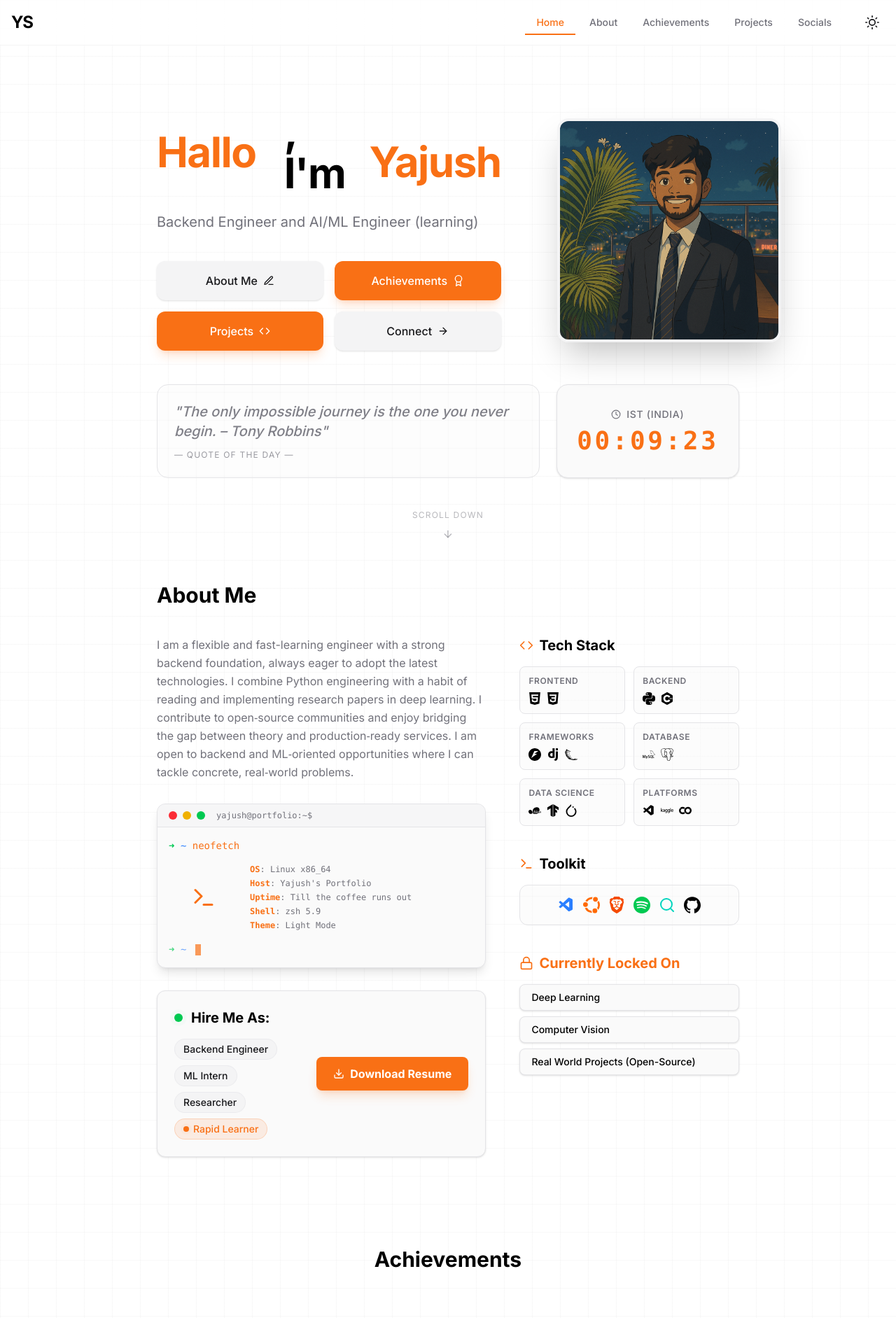
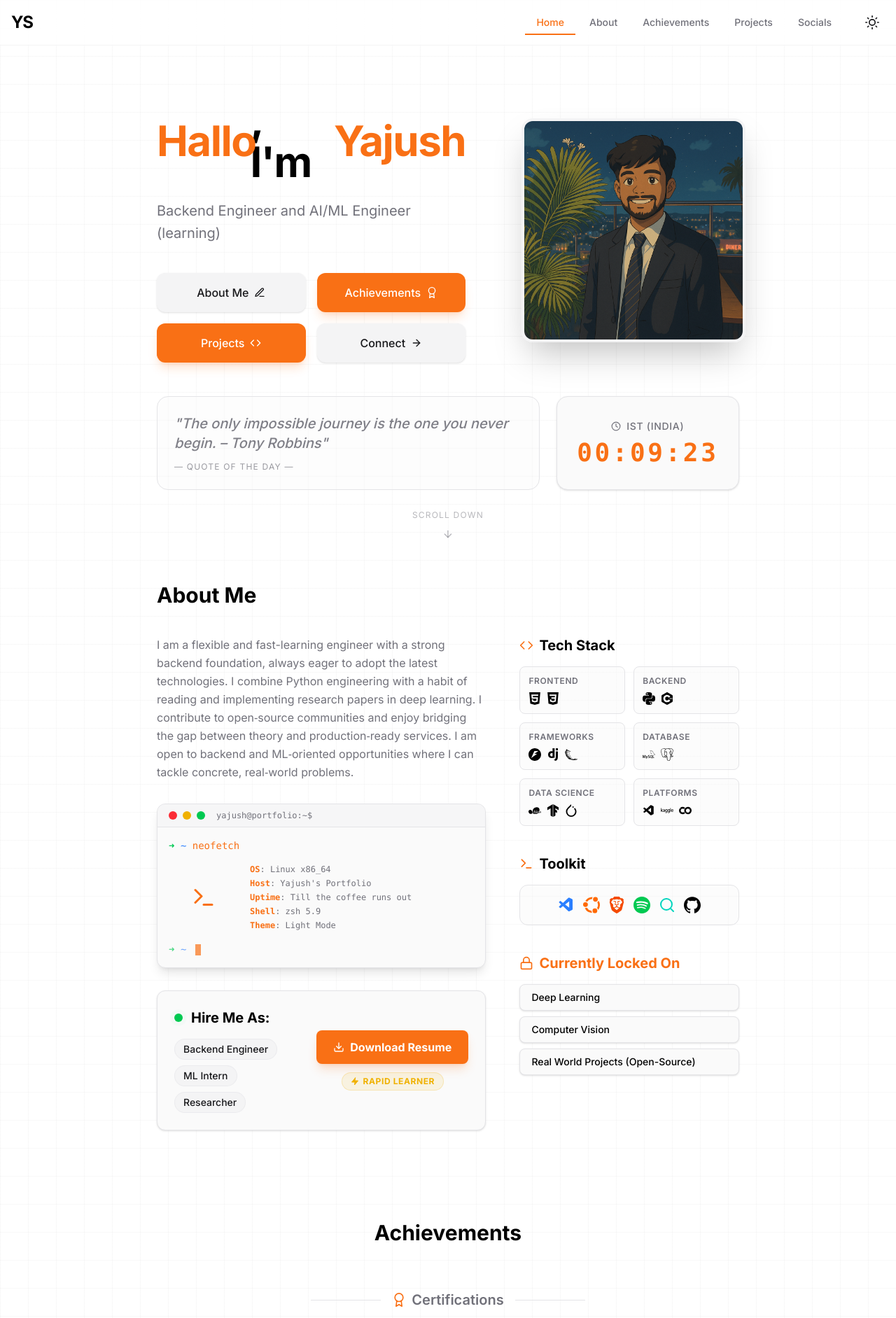
Before and after one commit to Yajush-afk/portfolio-project-yajush, a Next.js app in the folder frontend/: page / in a window 1280 px wide. Shown: the top 1883 px of the page at 70% size. Built offline with nearby package versions, Linux system fonts and the light colour scheme.

Commit message:
fix: removed absolute positioning from the hello word

```diff
--- a/frontend/src/components/GreetingFlipper.tsx
+++ b/frontend/src/components/GreetingFlipper.tsx
@@ -24,15 +24,15 @@ export default function GreetingFlipper() {
     }, []);
 
     return (
-        <div className="relative h-[1.2em] w-32 md:w-48 overflow-hidden inline-flex items-center justify-start">
+        <div className="inline-flex items-center justify-start min-w-[120px]">
             <AnimatePresence mode="wait">
                 <motion.span
                     key={index}
-                    initial={{ y: 40, opacity: 0, rotateX: -90 }}
+                    initial={{ y: 20, opacity: 0, rotateX: -90 }}
                     animate={{ y: 0, opacity: 1, rotateX: 0 }}
-                    exit={{ y: -40, opacity: 0, rotateX: 90 }}
-                    transition={{ duration: 0.5, ease: "easeInOut" }}
-                    className="absolute left-0 origin-center text-primary"
+                    exit={{ y: -20, opacity: 0, rotateX: 90 }}
+                    transition={{ duration: 0.3, ease: "easeInOut" }}
+                    className="origin-center text-primary whitespace-nowrap"
                     style={{ backfaceVisibility: "hidden" }}
                 >
                     {greetings[index]}
--- a/frontend/src/components/sections/AboutSection.tsx
+++ b/frontend/src/components/sections/AboutSection.tsx
@@ -2,7 +2,7 @@
 
 import { getAboutData, getCurrentlyLearningData } from "@/lib/data";
 import { motion } from "framer-motion";
-import { FiCode, FiTerminal, FiSearch, FiLock, FiDownload, FiBriefcase } from "react-icons/fi";
+import { FiCode, FiTerminal, FiSearch, FiLock, FiDownload, FiBriefcase, FiZap } from "react-icons/fi";
 import { useEffect, useState } from "react";
 import {
     SiHtml5, SiCss3, SiPython, SiCplusplus, SiFastapi, SiDjango, SiFlask,
@@ -171,24 +171,23 @@ export default function AboutSection() {
                                                 {role}
                                             </span>
                                         ))}
-                                        <span className="px-3 py-1 bg-primary/10 text-primary border border-primary/20 rounded-full text-sm font-medium flex items-center gap-1.5">
-                                            <span className="relative flex h-2 w-2">
-                                                <span className="animate-ping absolute inline-flex h-full w-full rounded-full bg-primary opacity-75"></span>
-                                                <span className="relative inline-flex rounded-full h-2 w-2 bg-primary"></span>
-                                            </span>
-                                            Rapid Learner
-                                        </span>
                                     </div>
                                 </div>
 
+                                <div className="flex flex-col items-center gap-3 w-full md:w-auto">
                                     <a
                                         href="https://drive.google.com/file/d/1ZZq_9GMh2_VlDqM2Og5r5A9rfA37AHs9/view?usp=sharing"
                                         target="_blank"
                                         rel="noopener noreferrer"
-                                    className="w-full md:w-auto flex items-center justify-center gap-2 bg-primary text-primary-foreground px-6 py-3 rounded-lg font-bold hover:bg-primary/90 transition-all hover:scale-105 shadow-lg shadow-primary/20 whitespace-nowrap"
+                                        className="w-full flex items-center justify-center gap-2 bg-primary text-primary-foreground px-6 py-3 rounded-lg font-bold hover:bg-primary/90 transition-all hover:scale-105 shadow-lg shadow-primary/20 whitespace-nowrap"
                                     >
                                         <FiDownload /> Download Resume
                                     </a>
+                                    <span className="px-3 py-1 bg-yellow-500/10 text-yellow-500 border border-yellow-500/20 rounded-full text-xs font-bold uppercase tracking-wider flex items-center gap-1.5">
+                                        <FiZap className="fill-current" />
+                                        Rapid Learner
+                                    </span>
+                                </div>
                             </div>
                         </motion.div>
                     </div>
```
Lines whose indentation alone changed are shown as unchanged.
